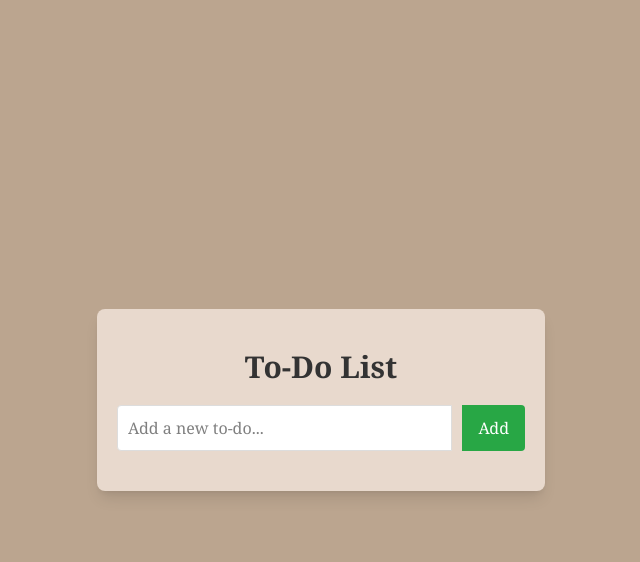
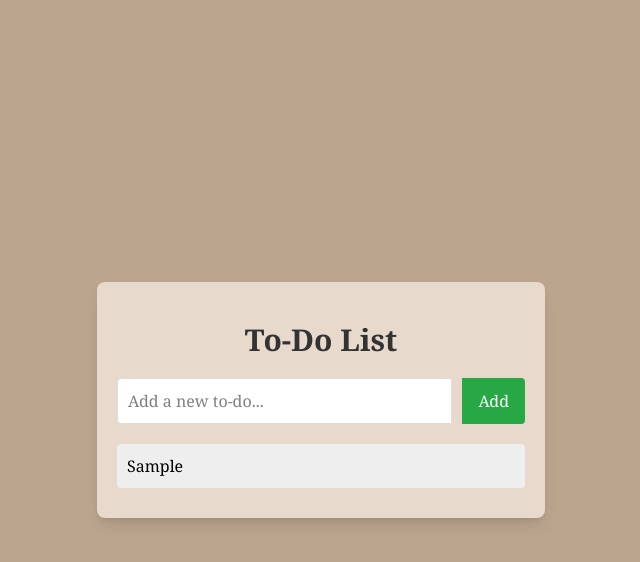
Before and after one commit to tristinyun08/to-do-app, a SvelteKit app: page / in a window 1280 px wide. Both pictures are taken after typing "Sample" into the empty fields and a click on the button "Add". Shown: the top 562 px of the page, without its empty margins (319-959 px from the left). Built offline with nearby package versions, Linux system fonts and the light colour scheme.

Commit message:
render todo list

```diff
--- a/src/routes/+page.svelte
+++ b/src/routes/+page.svelte
@@ -36,6 +36,12 @@
             Add
         </button>
         </div>
-        <ul class="list-none p-0 m-0"></ul>
+        <ul class="list-none p-0 m-0">
+            {#each todos as todo (todo.text)}
+                <li class="bg-[#eee] p-2.5 mb-2.5 rounded flex items-center">
+                    <span class="flex-grow">{todo.text}</span>
+                </li>
+	        {/each}
+        </ul>
 	</div>
 </div>
```
